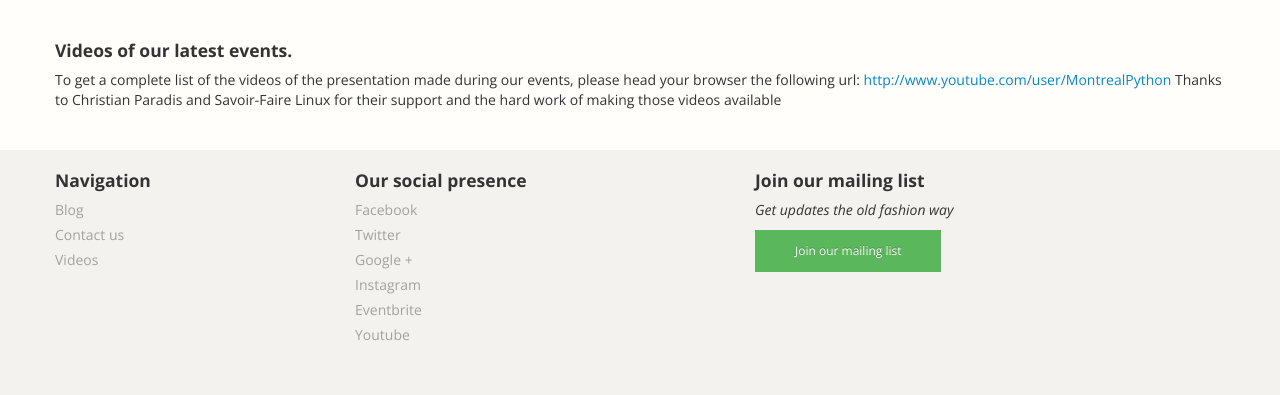
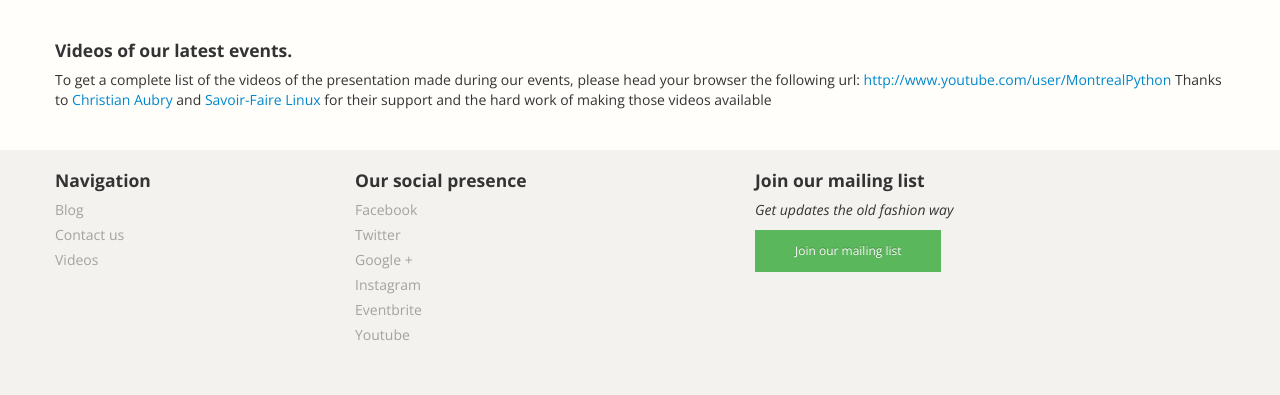
Before and after one commit to mtlpy/mtlpyweb, a Django app: template mtlpy/templates/videos.html in a window 1280 px wide. Shown: the part 175-570 px from the top of the page. Run offline with Django 3.2, Linux system fonts and the light colour scheme; the template is opened without the code that fills it, so the values that code supplies are empty; parts of the project's set-up code (start-up, migrations or seed data) failed here and were passed over; some libraries are stand-ins or nearby versions.

Commit message:
[#4] Addded links and fixed christian's name

```diff
--- a/mtlpy/templates/videos.html
+++ b/mtlpy/templates/videos.html
@@ -8,7 +8,7 @@
   <p>
     {% trans "To get a complete list of the videos of the presentation made during our events, please head your browser the following url: " %}
     <a href="http://www.youtube.com/user/MontrealPython">http://www.youtube.com/user/MontrealPython</a>
-    {% trans "Thanks to Christian Paradis and Savoir-Faire Linux for their support and the hard work of making those videos available" %}
+    {% trans "Thanks to <a href='http://blog.savoirfairelinux.com/p/christian-aubry/'>Christian Aubry</a> and <a href='https://www.savoirfairelinux.com/'>Savoir-Faire Linux</a> for their support and the hard work of making those videos available" %}
   </p>
 <div id="contact" class="container text-center">
   <ul class="thumbnails">
```
